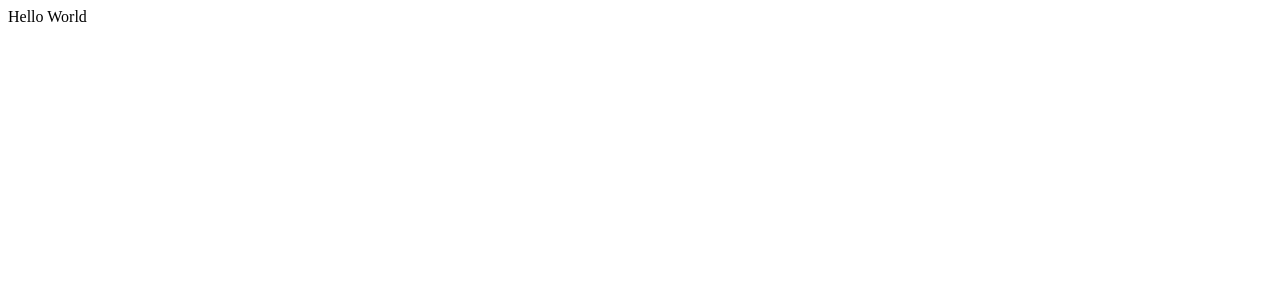
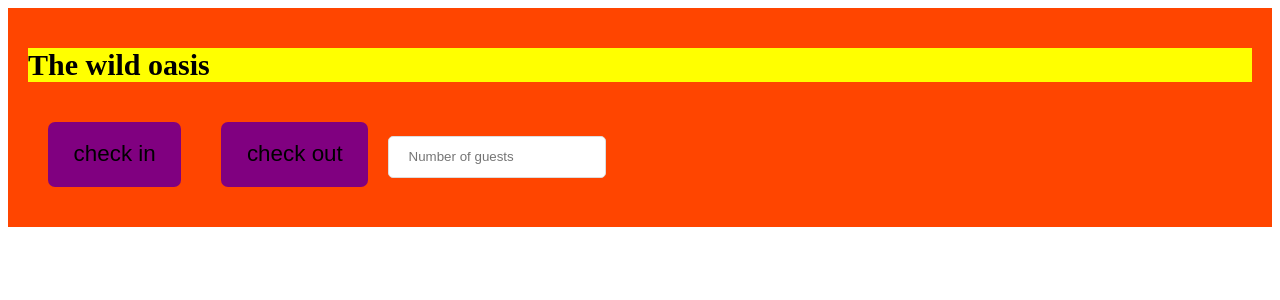
Before and after one commit to eslamalawy/the-ultimate-react-course, a React (Vite) app: page / in a window 1280 px wide. Shown: the top 300 px of the page. Built offline with nearby package versions, Linux system fonts and the light colour scheme.

Commit message:
Introduction to Styled Components

```diff
--- a/package.json
+++ b/package.json
@@ -13,7 +13,8 @@
   "dependencies": {
     "react": "^19.1.1",
     "react-dom": "^19.1.1",
-    "react-router-dom": "^7.9.5"
+    "react-router-dom": "^7.9.5",
+    "styled-components": "^6.1.19"
   },
   "devDependencies": {
     "@eslint/js": "^9.36.0",
--- a/src/App.jsx
+++ b/src/App.jsx
@@ -1,5 +1,41 @@
+import styled from "styled-components";
+
+const H1 = styled.h1`
+  font-size: 30px;
+  font-weight: 600;
+  background-color: yellow;
+`;
+
+const Button = styled.button`
+  font-size: 1.4rem;
+  padding: 1.2rem 1.6rem;
+  font-weight: 500;
+  border: none;
+  border-radius: 7px;
+  background-color: purple;
+  cursor: pointer;
+  margin: 20px;
+`;
+
+const Input = styled.input`
+  border: 1px solid #ddd;
+  border-radius: 5px;
+  padding: 0.8rem 1.2rem;
+`;
+
+const StyledApp = styled.main`
+  background-color: orangered;
+  padding: 20px;
+`;
 function App() {
-  return <div>Hello World</div>;
+  return (
+    <StyledApp>
+      <H1>The wild oasis</H1>
+      <Button onClick={() => alert("check in ")}>check in</Button>
+      <Button onClick={() => alert("check out")}>check out</Button>
+      <Input type="number" placeholder="Number of guests" />
+    </StyledApp>
+  );
 }
 
 export default App;
```
Also changed, not shown: 1 other file (tests, documents, lock files or other folders).
